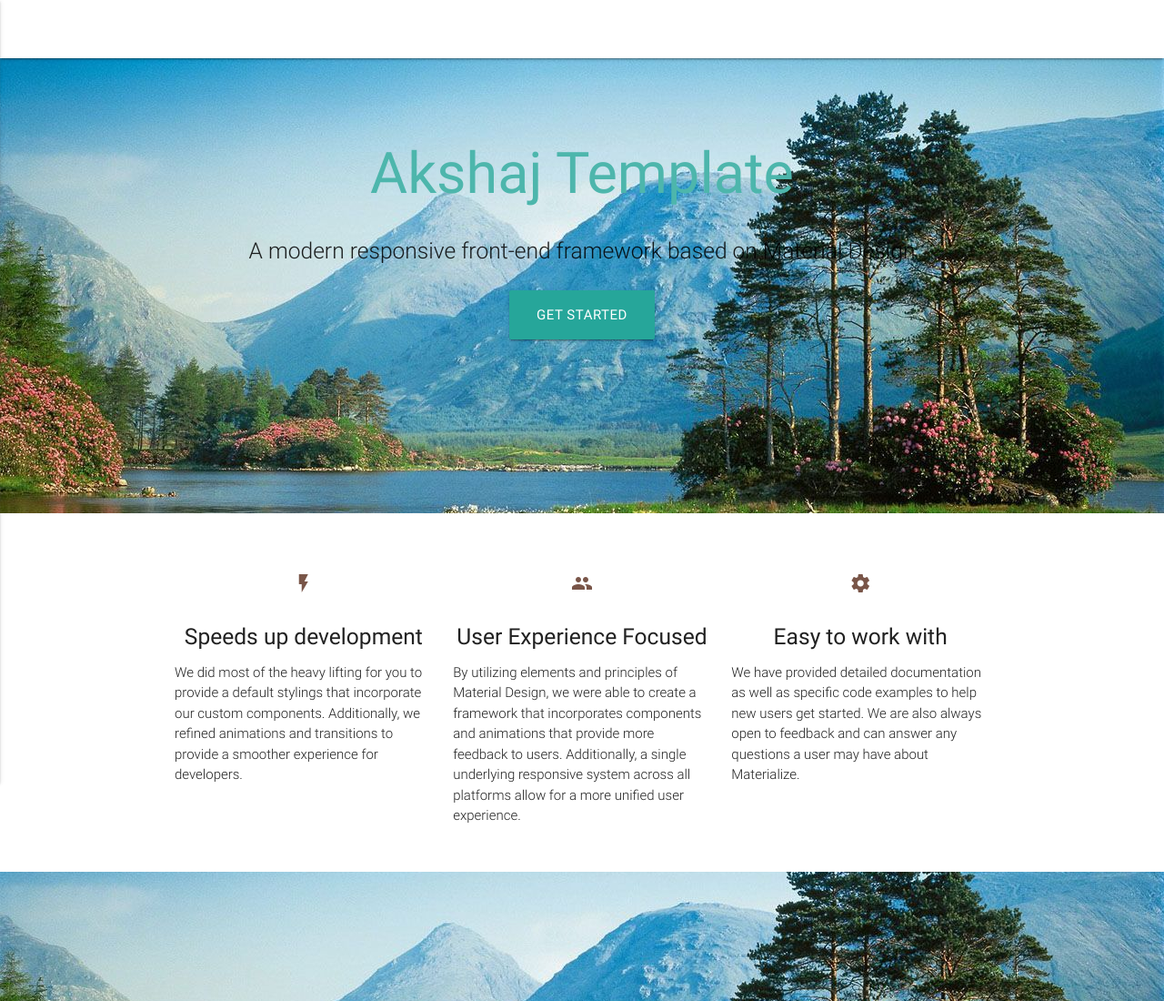
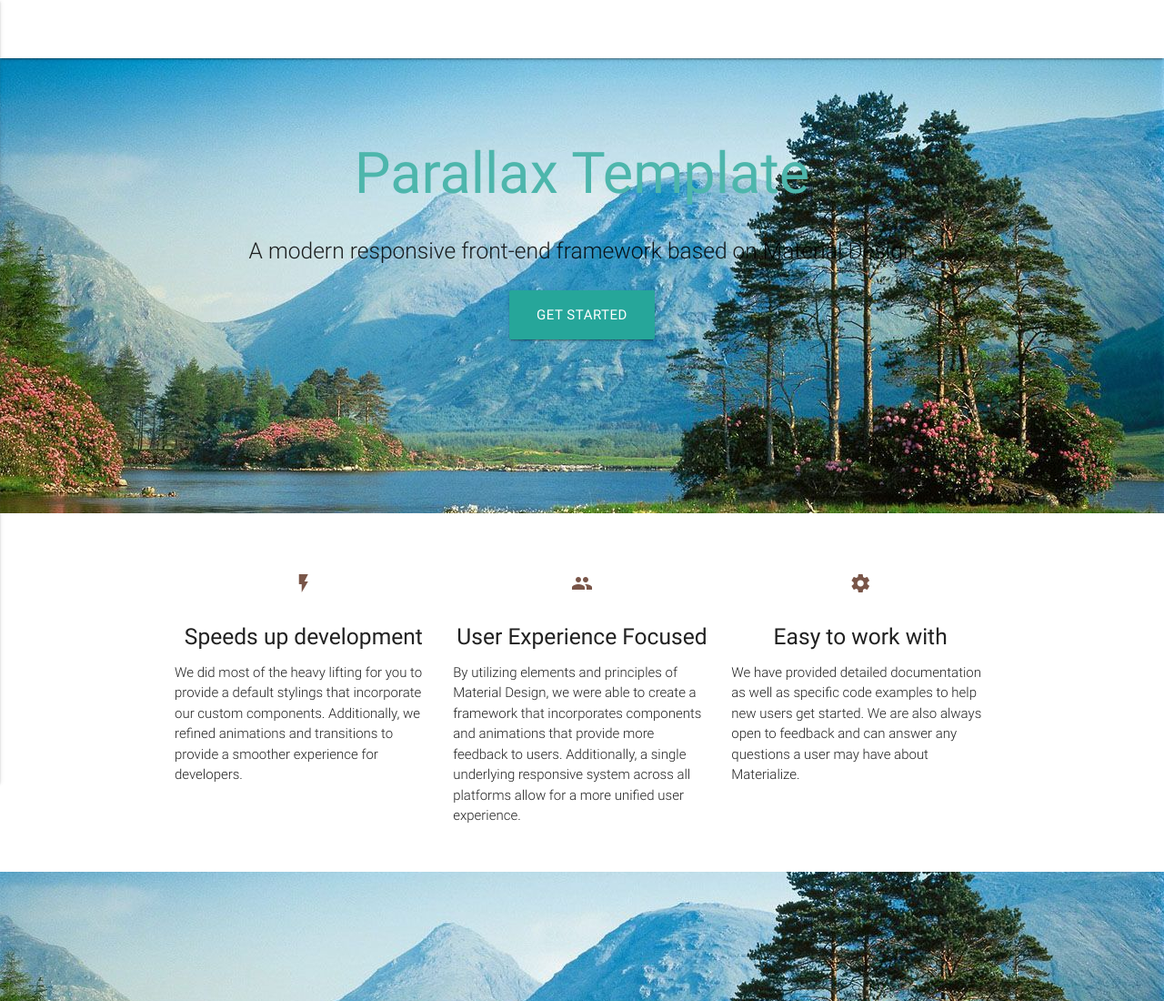
Before and after one commit to kartikey0303/temp-website, a plain HTML site: page index.html in a window 1280 px wide. Shown: the top 1100 px of the page at 91% size. Drawn offline with nearby package versions, Linux system fonts and the light colour scheme.

Commit message:
Fixed issue#2

```diff
--- a/index.html
+++ b/index.html
@@ -25,7 +25,7 @@
     <div class="section no-pad-bot">
       <div class="container">
         <br><br>
-        <h1 class="header center teal-text text-lighten-2">Akshaj Template</h1>
+        <h1 class="header center teal-text text-lighten-2">Parallax Template</h1>
         <div class="row center">
           <h5 class="header col s12 light">A modern responsive front-end framework based on Material Design</h5>
         </div>
```
